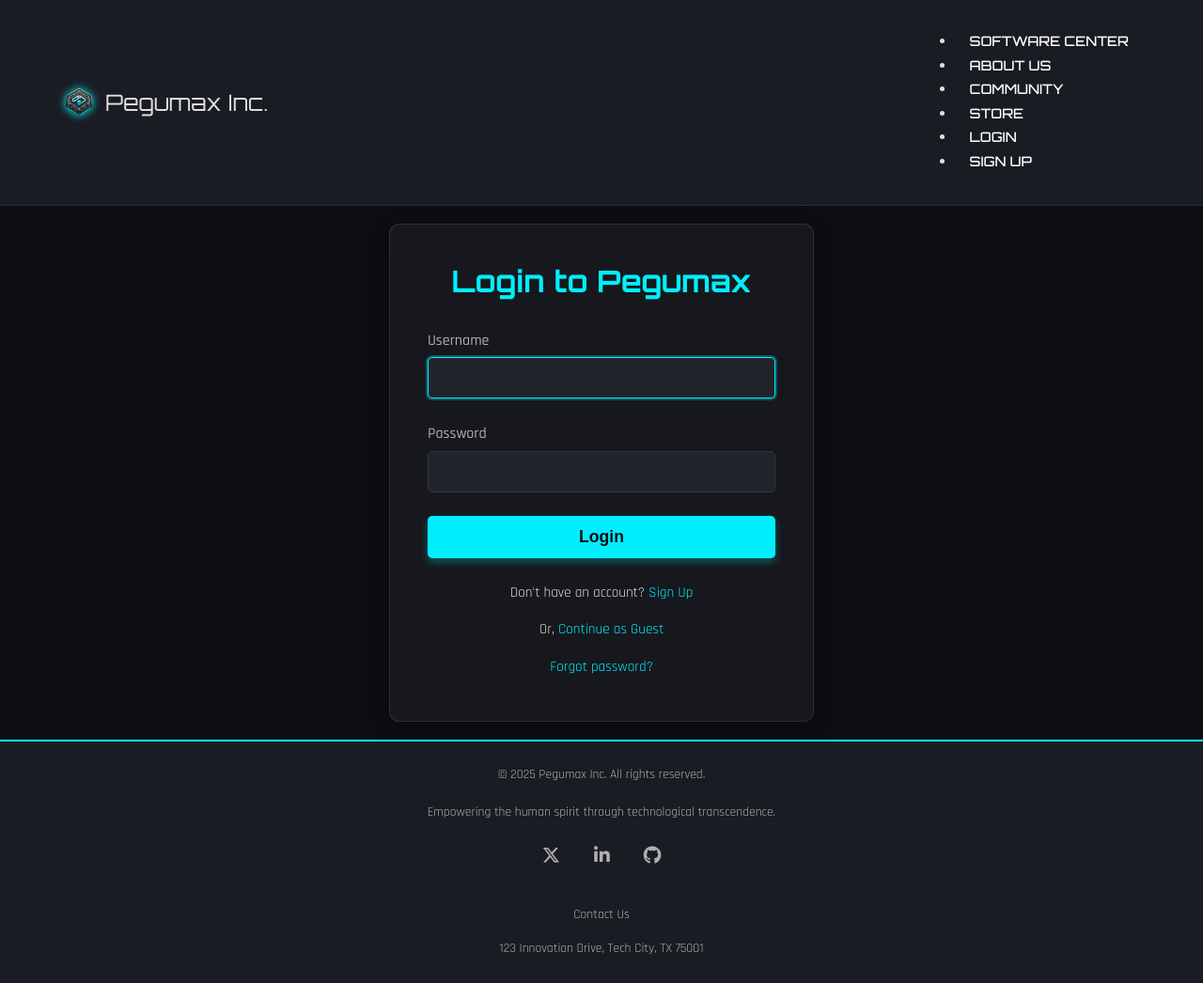
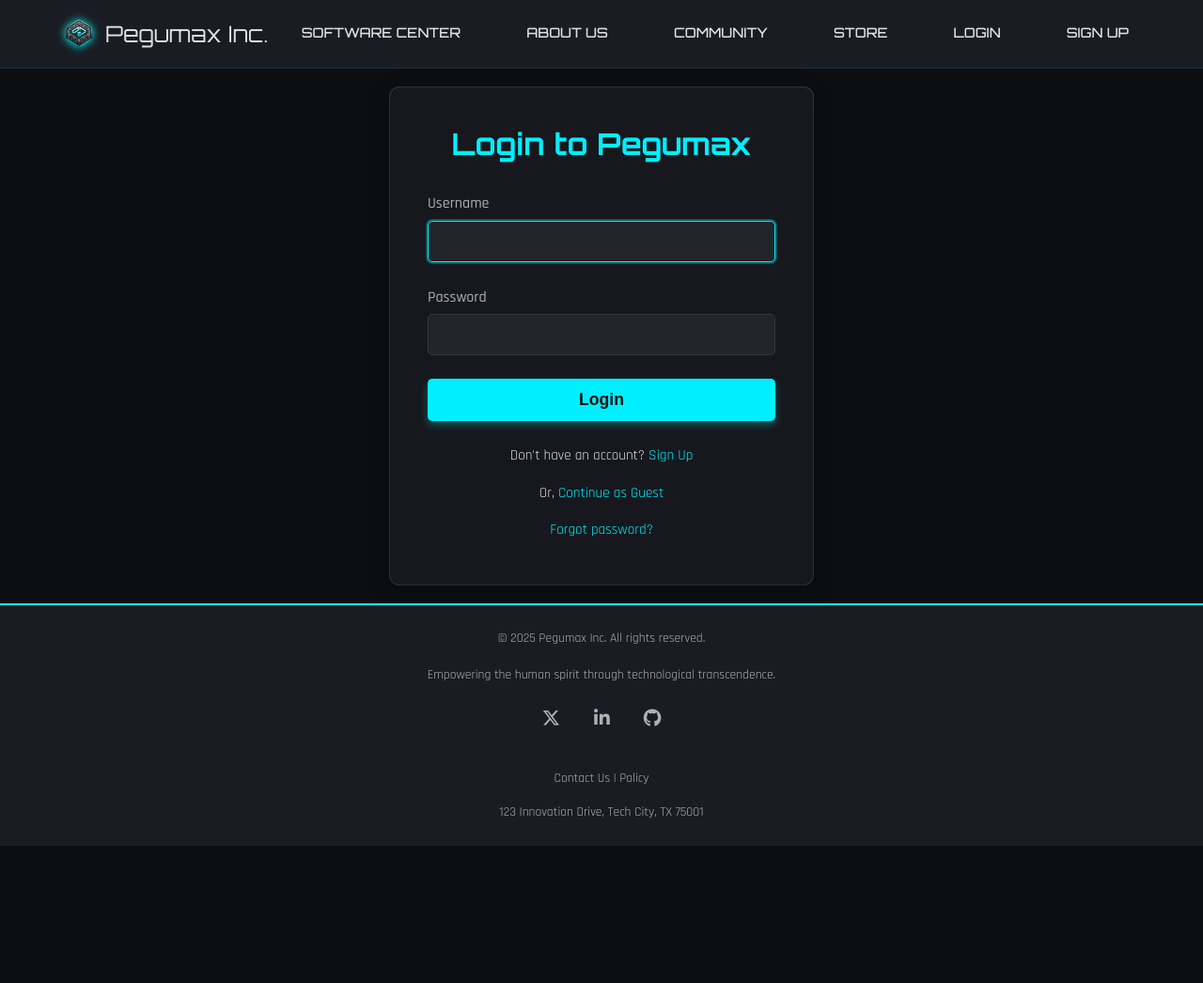
Before and after one commit to Gus-Jacobs/Pegumaxinc, a Django app: page /accounts/login/ in a window 1280 px wide. Shown: the whole page at 94% size. After the commit the page ends 900 px from the top, so only its background shows below. Run offline with Django 5.2, Linux system fonts and the light colour scheme.

Commit message:
Update login.html

```diff
--- a/pegumax_project/templates/registration/login.html
+++ b/pegumax_project/templates/registration/login.html
@@ -105,7 +105,8 @@
             transition: all 0.3s ease;
         }
 
-        .navbar-links { /* Renamed for consistency */
+        /* Main Navigation Links (Desktop) */
+        .main-nav ul.navbar-links { /* Corrected selector to target the ul within main-nav */
             list-style: none;
             margin: 0;
             padding: 0;
@@ -113,7 +114,7 @@
             gap: 2.5rem; /* Increased spacing for desktop */
         }
 
-        .navbar-links a {
+        .main-nav ul.navbar-links li a { /* Corrected selector for links */
             color: var(--text-color);
             text-decoration: none;
             font-weight: 500;
@@ -121,13 +122,13 @@
             white-space: nowrap; /* Prevent text wrapping */
         }
 
-        .navbar-links a:hover {
+        .main-nav ul.navbar-links li a:hover {
             color: var(--highlight-color);
         }
 
         /* Specific styles for auth links that might be hidden */
-        .nav-auth-item {
-            display: list-item; /* Default to visible */
+        .nav-auth-item.desktop-only { /* Added desktop-only to target specific items */
+            display: list-item; /* Default to visible on desktop */
         }
 
         /* More menu wrapper */
@@ -515,28 +521,28 @@
 <body>
     <header class="page-header">
         <div class="container">
-            <div class="logo-container">
-                <a href="{% url 'main_site:home' %}" class="navbar-brand">
-                    <img src="{% static 'img/favicon.png' %}" alt="Pegumax Logo" class="navbar-logo-img">
-                    <span class="header-logo-text">Pegumax Inc.</span>
-                </a>
-            </div>
+            {# Removed .logo-container div for consistency #}
+            <a href="{% url 'main_site:home' %}" class="navbar-brand">
+                <img src="{% static 'img/favicon.png' %}" alt="Pegumax Logo" class="navbar-logo-img">
+                <span class="header-logo-text">Pegumax Inc.</span>
+            </a>
             <button class="nav-toggle" aria-label="Toggle navigation" aria-expanded="false">
                 <span class="hamburger-line"></span>
                 <span class="hamburger-line"></span>
                 <span class="hamburger-line"></span>
             </button>
-            <nav class="navbar-links">
-                <ul>
+            <nav class="main-nav"> {# Changed class from navbar-links to main-nav #}
+                <ul class="navbar-links"> {# Moved navbar-links class here #}
                     <li><a href="{% url 'main_site:software_center' %}">Software Center</a></li>
                     <li><a href="{% url 'main_site:about' %}">About Us</a></li>
                     <li><a href="{% url 'main_site:community' %}">Community</a></li>
                     <li><a href="{% url 'main_site:store' %}">Store</a></li>
+                    {# These are the main auth links, conditionally displayed by CSS #}
                     {% if user.is_authenticated %}
-                        <li class="nav-auth-item"><a href="{% url 'main_site:account' %}">Account</a></li>
+                        <li class="nav-auth-item desktop-only"><a href="{% url 'main_site:account' %}">Account</a></li>
                     {% else %}
-                        <li class="nav-auth-item"><a href="{% url 'login' %}">Login</a></li>
-                        <li class="nav-auth-item"><a href="{% url 'main_site:signup' %}">Sign Up</a></li>
+                        <li class="nav-auth-item desktop-only"><a href="{% url 'login' %}">Login</a></li>
+                        <li class="nav-auth-item desktop-only"><a href="{% url 'main_site:signup' %}">Sign Up</a></li>
                     {% endif %}
                 </ul>
             </nav>
@@ -619,7 +625,10 @@
                 <a href="https://github.com/PegumaxInc" target="_blank" aria-label="Explore our projects on GitHub" rel="noopener noreferrer"><i class="fab fa-github"></i></a>
             </div>
             <div class="contact-info">
-                <p><a href="{% url 'main_site:contact' %}">Contact Us</a></p>
+                <p>
+                    <a href="{% url 'main_site:contact' %}">Contact Us</a> |
+                    <a href="{% url 'main_site:policy' %}">Policy</a> {# Added Policy link #}
+                </p>
                 <p>123 Innovation Drive, Tech City, TX 75001</p>
             </div>
         </div>
@@ -632,13 +641,13 @@
 
             // Mobile navigation toggle
             const navToggle = document.querySelector('.nav-toggle');
-            const navbarLinks = document.querySelector('.navbar-links'); // Renamed for consistency
+            const mainNav = document.querySelector('.main-nav'); // Target the nav wrapper
 
-            if (navToggle && navbarLinks) {
+            if (navToggle && mainNav) {
                 navToggle.addEventListener('click', () => {
                     const expanded = navToggle.getAttribute('aria-expanded') === 'true' || false;
                     navToggle.setAttribute('aria-expanded', !expanded);
-                    navbarLinks.classList.toggle('is-open');
+                    mainNav.classList.toggle('is-open'); // Toggle class on the nav wrapper
                 });
             }
 
```
Also changed, not shown: other parts of pegumax_project/templates/registration/login.html (+16 -11 lines).
